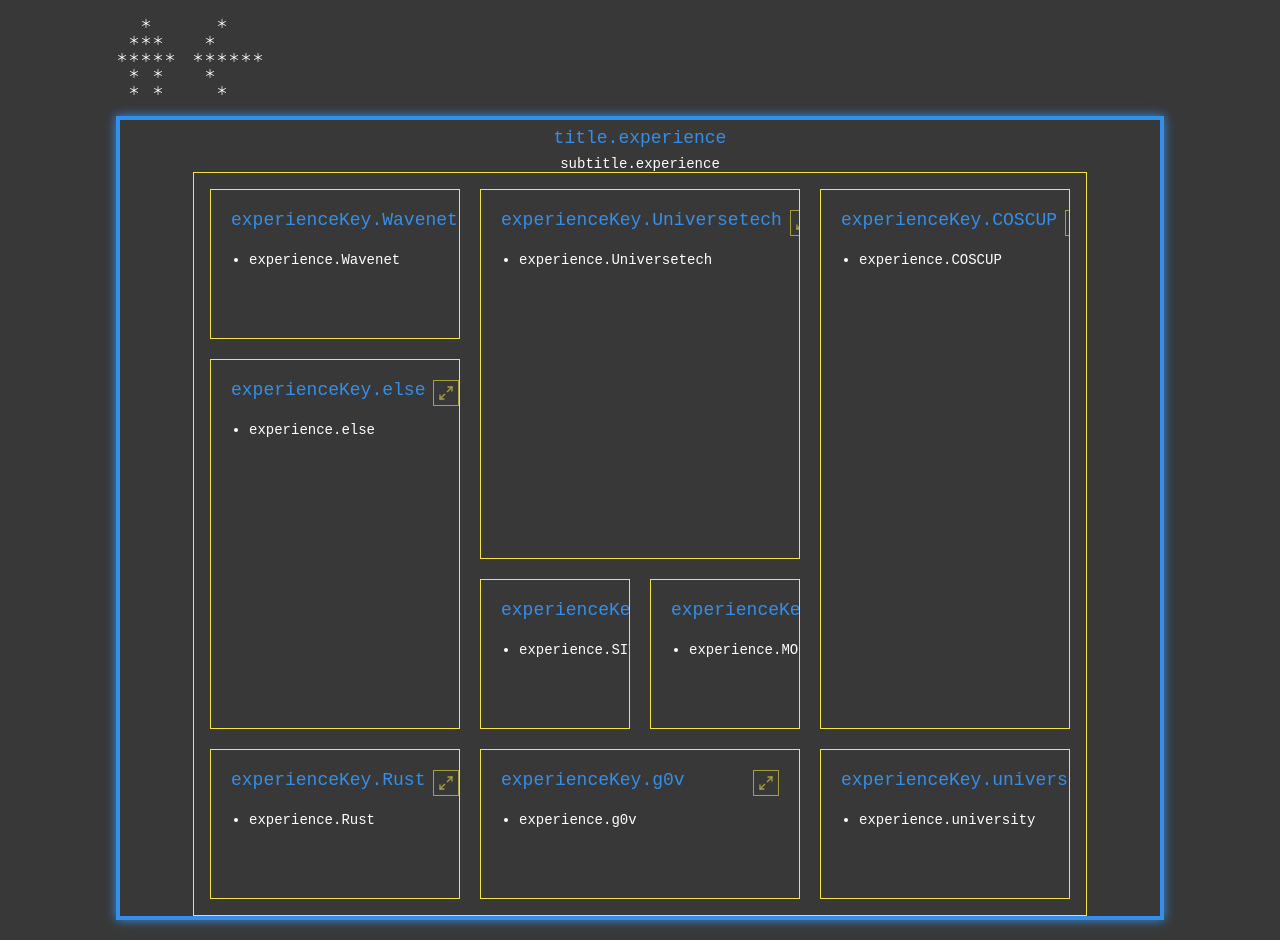
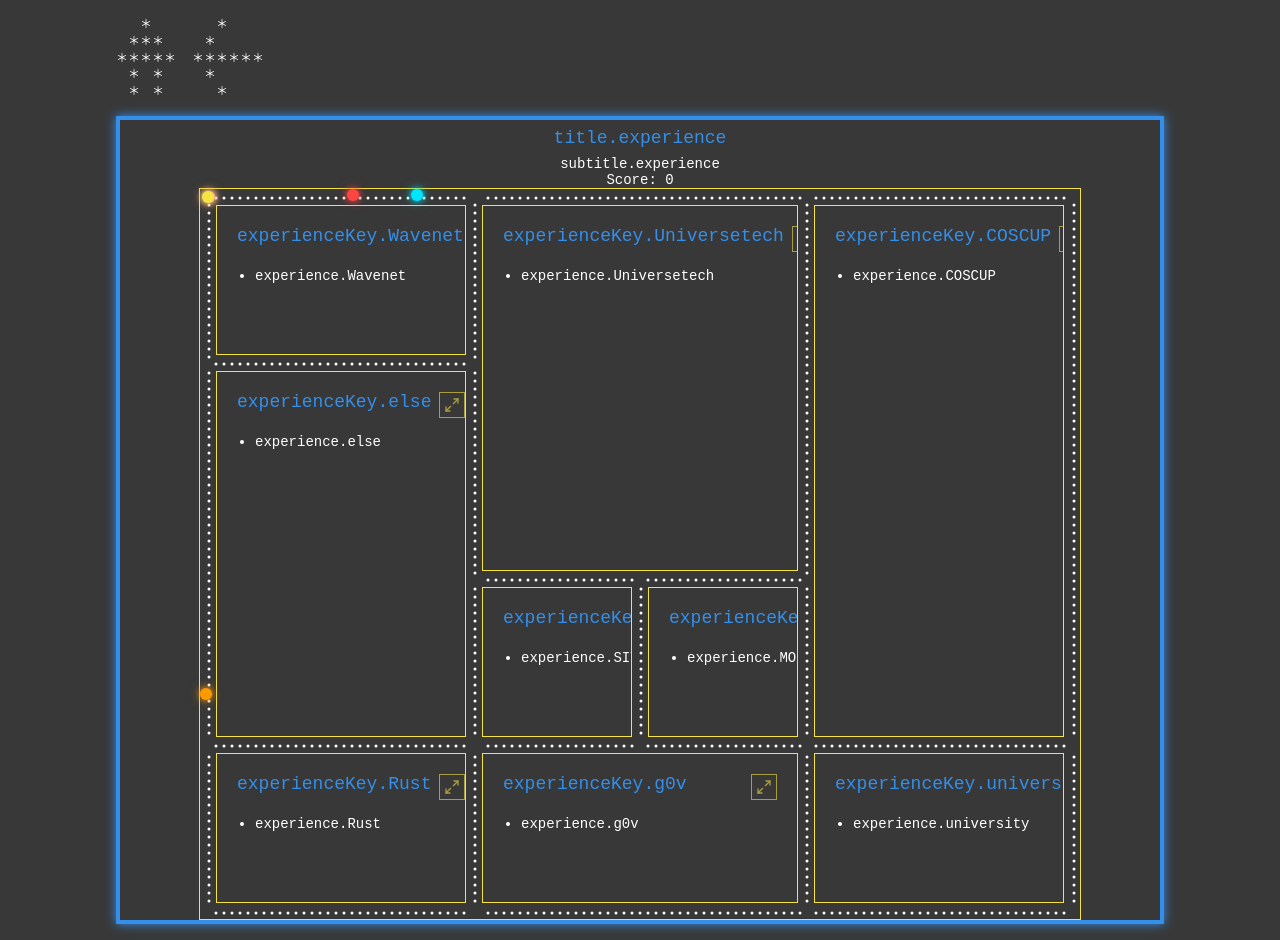
Before and after one commit to lili668668/old-website-2025, a Vue app: page /1/experience in a window 1280 px wide. Built offline with nearby package versions, Linux system fonts and the light colour scheme.

Commit message:
fix: fix the game

```diff
--- a/src/i18n.ts
+++ b/src/i18n.ts
@@ -5,6 +5,7 @@
   legacy: false,
   locale: Lang.ZH,
   fallbackLocale: Lang.EN,
+  warnHtmlMessage: false,
 })
 
 const loadedLocales = new Set<Lang>()
--- a/src/views/ExperienceView.vue
+++ b/src/views/ExperienceView.vue
@@ -3,12 +3,14 @@
     <div :class="$style.output">
       <p :class="$style.title">{{ t('title.experience') }}</p>
       <p :class="$style.subtitle">{{ t('subtitle.experience') }}</p>
+      <p :class="$style.subtitle">Score: {{ score }}</p>
     </div>
-    <div :class="$style.cards">
+    <div :class="$style.cards" ref="cardsRef">
       <div
         v-for="key in experienceKeys"
         :key="key"
         :class="[$style.card, $style[key]]"
+        data-card
       >
         <div :class="$style.cardHeader">
           <p :class="$style.cardTitle">{{ t(`experienceKey.${key}`) }}</p>
@@ -24,6 +26,27 @@
           </li>
         </ul>
       </div>
+      <div
+        v-for="p in pellets"
+        :key="p.id"
+        :class="$style.pellet"
+        :style="{ left: p.x + 'px', top: p.y + 'px' }"
+      />
+      <div
+        v-for="(ghost, i) in ghosts"
+        :key="'ghost-' + i"
+        :class="$style.ghost"
+        :style="{
+          left: ghost.x + 'px',
+          top: ghost.y + 'px',
+          background: ghost.color,
+          boxShadow: `0 0 6px ${ghost.color}, 0 0 12px ${ghost.color}80`,
+        }"
+      />
+      <div
+        :class="$style.dot"
+        :style="{ left: dotX + 'px', top: dotY + 'px' }"
+      />
     </div>
 
     <BaseDialog :open="!!dialogKey" :title="dialogKey ? t(`experienceKey.${dialogKey}`) : ''" @close="closeDialog">
@@ -37,7 +60,7 @@
 </template>
 
 <script setup lang="ts">
-import { ref } from 'vue'
+import { ref, onMounted, onUnmounted, nextTick } from 'vue'
 import { useI18n } from 'vue-i18n'
 import { useNavigationStore } from '../stores/navigation'
 import { useLangRoute } from '../composables/useLangRoute'
@@ -60,6 +83,287 @@
   'g0v',
   'else',
 ]
+
+const cardsRef = ref<HTMLElement | null>(null)
+const COLLISION_RADIUS = 2
+const STEP = 12
+const dotX = ref(8)
+const dotY = ref(8)
+
+const checkBlocked = (
+  x: number, y: number,
+  containerRect: DOMRect,
+  cards: NodeListOf<Element>,
+  radius = COLLISION_RADIUS,
+) => {
+  if (x - radius < 0 || x + radius > containerRect.width) return true
+  if (y - radius < 0 || y + radius > containerRect.height) return true
+  for (const card of cards) {
+    const r = card.getBoundingClientRect()
+    const cardLeft = r.left - containerRect.left
+    const cardTop = r.top - containerRect.top
+    const closestX = Math.max(cardLeft, Math.min(x, cardLeft + r.width))
+    const closestY = Math.max(cardTop, Math.min(y, cardTop + r.height))
+    const dx = x - closestX
+    const dy = y - closestY
+    if (dx * dx + dy * dy < radius * radius) return true
+  }
+  return false
+}
+
+// --- pellets ---
+const PELLET_SPACING = 8
+const COLLECT_RADIUS = 10
+
+interface Pellet { id: number; x: number; y: number }
+const pellets = ref<Pellet[]>([])
+const allEaten = ref(false)
+const score = ref(0)
+
+const generatePellets = (containerRect: DOMRect, cards: NodeListOf<Element>) => {
+  const W = containerRect.width
+  const H = containerRect.height
+  // corridor gap is 16px; walkable band ≈ 16 - 2*COLLISION_RADIUS = 12px
+  const NARROW = 18
+
+  // cache card rects relative to container (avoids repeated getBoundingClientRect)
+  const cardRects = Array.from(cards).map(card => {
+    const r = card.getBoundingClientRect()
+    return {
+      l: r.left - containerRect.left,
+      t: r.top - containerRect.top,
+      r: r.left - containerRect.left + r.width,
+      b: r.top - containerRect.top + r.height,
+    }
+  })
+
+  const isBlocked = (x: number, y: number) => {
+    if (x - COLLISION_RADIUS < 0 || x + COLLISION_RADIUS > W) return true
+    if (y - COLLISION_RADIUS < 0 || y + COLLISION_RADIUS > H) return true
+    for (const c of cardRects) {
+      const cx = Math.max(c.l, Math.min(x, c.r))
+      const cy = Math.max(c.t, Math.min(y, c.b))
+      const dx = x - cx, dy = y - cy
+      if (dx * dx + dy * dy < COLLISION_RADIUS * COLLISION_RADIUS) return true
+    }
+    return false
+  }
+
+  const placed = new Set<string>()
+  const snap = PELLET_SPACING * 0.7
+  const result: Pellet[] = []
+  let id = 0
+
+  const tryAdd = (x: number, y: number) => {
+    const key = `${Math.round(x / snap)},${Math.round(y / snap)}`
+    if (placed.has(key)) return
+    placed.add(key)
+    result.push({ id: id++, x: Math.round(x), y: Math.round(y) })
+  }
+
+  // X-scan: one dot per narrow Y-segment (horizontal corridor lines)
+  for (let x = PELLET_SPACING; x <= W - PELLET_SPACING; x += PELLET_SPACING) {
+    let start: number | null = null
+    for (let y = 0; y <= H + 1; y++) {
+      const blocked = y > H || isBlocked(x, y)
+      if (!blocked && start === null) { start = y }
+      else if (blocked && start !== null) {
+        if (y - start <= NARROW) tryAdd(x, (start + y - 1) / 2)
+        start = null
+      }
+    }
+  }
+
+  // Y-scan: one dot per narrow X-segment (vertical corridor lines)
+  for (let y = PELLET_SPACING; y <= H - PELLET_SPACING; y += PELLET_SPACING) {
+    let start: number | null = null
+    for (let x = 0; x <= W + 1; x++) {
+      const blocked = x > W || isBlocked(x, y)
+      if (!blocked && start === null) { start = x }
+      else if (blocked && start !== null) {
+        if (x - start <= NARROW) tryAdd((start + x - 1) / 2, y)
+        start = null
+      }
+    }
+  }
+
+  return result
+}
+
+const collectPellets = () => {
+  const r2 = COLLECT_RADIUS * COLLECT_RADIUS
+  const px = dotX.value, py = dotY.value
+  const before = pellets.value.length
+  pellets.value = pellets.value.filter(p => {
+    const dx = px - p.x, dy = py - p.y
+    return dx * dx + dy * dy > r2
+  })
+  score.value += before - pellets.value.length
+  if (before > 0 && pellets.value.length === 0) allEaten.value = true
+}
+
+// --- player ---
+const handleKeyDown = (e: KeyboardEvent) => {
+  if (!['ArrowUp', 'ArrowDown', 'ArrowLeft', 'ArrowRight'].includes(e.key)) return
+  if (dialogKey.value) return
+
+  const container = cardsRef.value
+  if (!container) return
+
+  e.preventDefault()
+
+  const containerRect = container.getBoundingClientRect()
+  const cards = container.querySelectorAll('[data-card]')
+
+  let dx = 0, dy = 0
+  if (e.key === 'ArrowLeft') dx = -1
+  if (e.key === 'ArrowRight') dx = 1
+  if (e.key === 'ArrowUp') dy = -1
+  if (e.key === 'ArrowDown') dy = 1
+
+  for (let i = 0; i < STEP; i++) {
+    const newX = dotX.value + dx
+    const newY = dotY.value + dy
+    if (checkBlocked(newX, newY, containerRect, cards)) break
+    dotX.value = newX
+    dotY.value = newY
+  }
+  collectPellets()
+  checkGhostCollision()
+}
+
+const checkGhostCollision = () => {
+  const px = dotX.value, py = dotY.value
+  for (const ghost of ghosts.value) {
+    const dx = px - ghost.x, dy = py - ghost.y
+    if (dx * dx + dy * dy < 144) { // 12px = sum of visual radii
+      score.value = 0
+      return
+    }
+  }
+}
+
+type Dir = 0 | 1 | 2 | 3
+const DIR_VECS: [number, number][] = [[1,0],[-1,0],[0,1],[0,-1]]
+
+interface Ghost {
+  x: number
+  y: number
+  color: string
+  dir: Dir
+}
+
+const GHOST_CONFIGS = [
+  { color: '#ff4444' },
+  { color: '#ff88cc' },
+  { color: '#00e5ff' },
+  { color: '#ff9900' },
+]
+
+const ghosts = ref<Ghost[]>(
+  GHOST_CONFIGS.map((g, i) => ({
+    x: 0,
+    y: 0,
+    color: g.color,
+    dir: (i % 4) as Dir,
+  }))
+)
+
+const GHOST_VISUAL_RADIUS = 6
+const ghostSpawnPool: { x: number; y: number }[] = []
+
+const buildGhostSpawnPool = (containerRect: DOMRect, cards: NodeListOf<Element>) => {
+  ghostSpawnPool.length = 0
+  const step = 4
+  for (let x = GHOST_VISUAL_RADIUS; x <= containerRect.width - GHOST_VISUAL_RADIUS; x += step) {
+    for (let y = GHOST_VISUAL_RADIUS; y <= containerRect.height - GHOST_VISUAL_RADIUS; y += step) {
+      if (!checkBlocked(x, y, containerRect, cards, GHOST_VISUAL_RADIUS)) {
+        ghostSpawnPool.push({ x, y })
+      }
+    }
+  }
+}
+
+const randomValidPosition = () => {
+  if (ghostSpawnPool.length === 0) return { x: GHOST_VISUAL_RADIUS, y: GHOST_VISUAL_RADIUS }
+  return ghostSpawnPool[Math.floor(Math.random() * ghostSpawnPool.length)]
+}
+
+let ghostInterval: ReturnType<typeof setInterval> | null = null
+
+const stepGhosts = () => {
+  const container = cardsRef.value
+  if (!container) return
+  const containerRect = container.getBoundingClientRect()
+  const cards = container.querySelectorAll('[data-card]')
+
+  const px = dotX.value, py = dotY.value
+
+  for (const ghost of ghosts.value) {
+    // sort directions by resulting distance to player (closest first)
+    const sorted = ([0, 1, 2, 3] as Dir[]).sort((a, b) => {
+      const [ax, ay] = DIR_VECS[a]
+      const [bx, by] = DIR_VECS[b]
+      const da = (ghost.x + ax - px) ** 2 + (ghost.y + ay - py) ** 2
+      const db = (ghost.x + bx - px) ** 2 + (ghost.y + by - py) ** 2
+      return da - db
+    })
+
+    for (const d of sorted) {
+      const [vx, vy] = DIR_VECS[d]
+      const nx = ghost.x + vx
+      const ny = ghost.y + vy
+      if (!checkBlocked(nx, ny, containerRect, cards)) {
+        ghost.x = nx
+        ghost.y = ny
+        ghost.dir = d
+        break
+      }
+    }
+  }
+}
+
+const initGame = async () => {
+  await nextTick()
+  const container = cardsRef.value
+  if (!container) return
+  const containerRect = container.getBoundingClientRect()
+  const cards = container.querySelectorAll('[data-card]')
+  dotX.value = 8
+  dotY.value = 8
+  score.value = 0
+  allEaten.value = false
+  buildGhostSpawnPool(containerRect, cards)
+  for (const ghost of ghosts.value) {
+    const pos = randomValidPosition()
+    ghost.x = pos.x
+    ghost.y = pos.y
+  }
+  pellets.value = generatePellets(containerRect, cards)
+}
+
+let resizeObserver: ResizeObserver | null = null
+let lastWidth = 0
+
+onMounted(async () => {
+  window.addEventListener('keydown', handleKeyDown)
+  await initGame()
+  ghostInterval = setInterval(stepGhosts, 40)
+  lastWidth = window.innerWidth
+  resizeObserver = new ResizeObserver(() => {
+    if (window.innerWidth !== lastWidth) {
+      lastWidth = window.innerWidth
+      initGame()
+    }
+  })
+  resizeObserver.observe(document.body)
+})
+
+onUnmounted(() => {
+  window.removeEventListener('keydown', handleKeyDown)
+  if (ghostInterval) clearInterval(ghostInterval)
+  resizeObserver?.disconnect()
+})
 
 const dialogKey = ref<string | null>(null)
 
@@ -148,12 +452,47 @@
 }
 
 .cards {
+  position: relative;
   border: 1px solid #f5e342;
   padding: 16px;
   display: grid;
   grid-template-columns: 300px 200px 200px 300px;
   grid-template-rows: 150px 200px 150px 150px;
-  gap: 20px;
+  gap: 16px;
+}
+
+.dot {
+  position: absolute;
+  width: 12px;
+  height: 12px;
+  border-radius: 50%;
+  background: #f5e342;
+  box-shadow: 0 0 6px #f5e342, 0 0 12px #f5e34280;
+  transform: translate(-50%, -50%);
+  pointer-events: none;
+  z-index: 10;
+  transition: left 0.08s linear, top 0.08s linear;
+}
+
+.ghost {
+  position: absolute;
+  width: 12px;
+  height: 12px;
+  border-radius: 50%;
+  transform: translate(-50%, -50%);
+  pointer-events: none;
+  z-index: 9;
+}
+
+.pellet {
+  position: absolute;
+  width: 3px;
+  height: 3px;
+  border-radius: 50%;
+  background: #fff;
+  transform: translate(-50%, -50%);
+  pointer-events: none;
+  z-index: 1;
 }
 
 .card {
```
